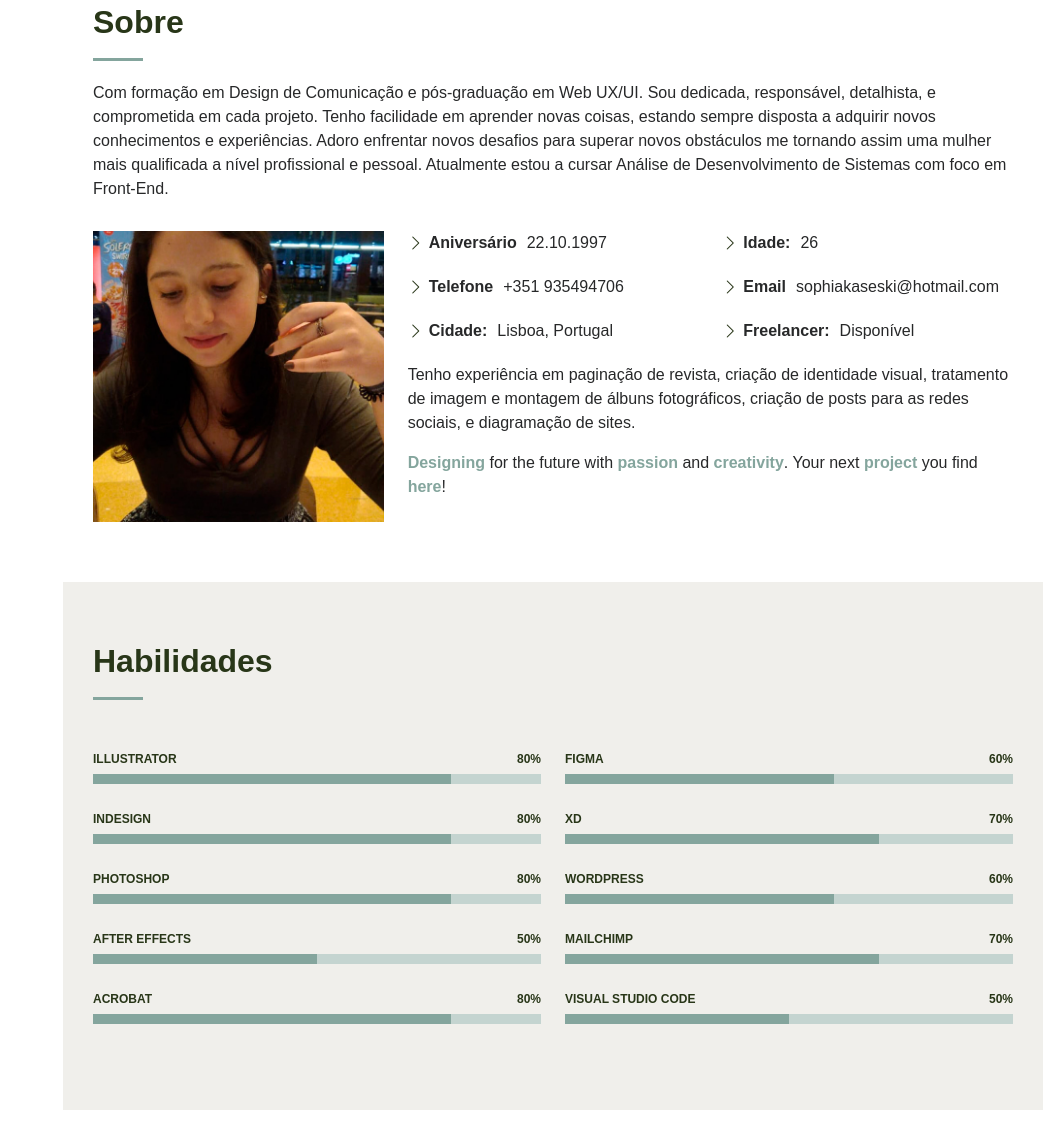
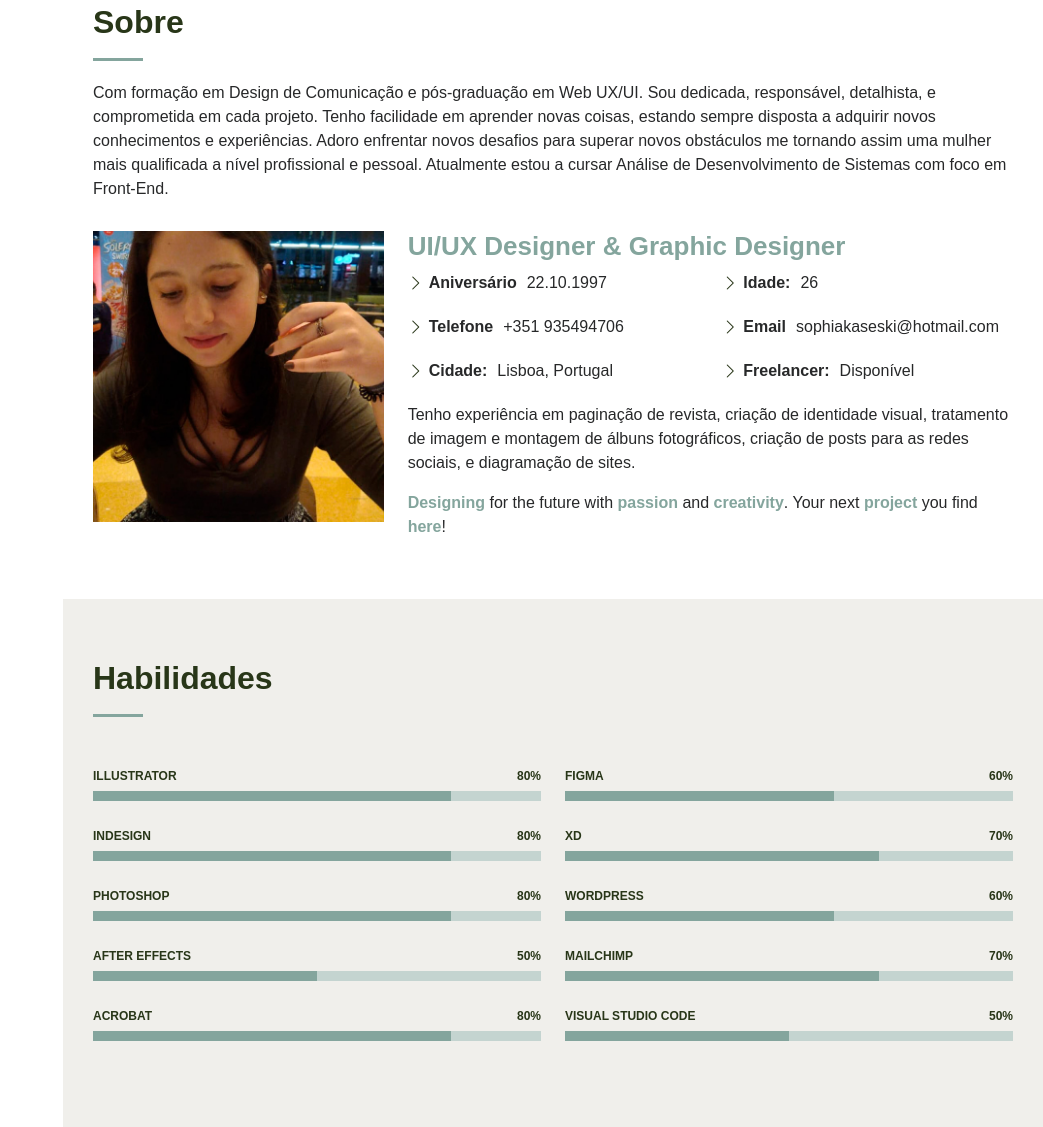
Before and after one commit to sophiakaseski/portfolio, a plain HTML site: page index.html in a window 1280 px wide. Shown: the part 857-1984 px from the top of the page, without its empty margins (237-1280 px from the left). Drawn offline with Linux system fonts and the light colour scheme.

```diff
--- a/assets/css/style.css
+++ b/assets/css/style.css
@@ -349,7 +349,7 @@ section {
 .about .content h3 {
   font-weight: 700;
   font-size: 26px;
-  color: #283618;
+  color: #84A59D;
 }
 
 .about .content ul {
--- a/index.html
+++ b/index.html
@@ -103,7 +103,7 @@
             <img src="assets/img/profile-img.jpg" class="img-fluid" alt="Esta é uma foto da designer.">
           </div>
           <div class="col-lg-8 pt-4 pt-lg-0 content" data-aos="fade-left">
-
+<h3>UI/UX Designer &amp; Graphic Designer</h3>
 
             <div class="row">
               <div class="col-lg-6">
@@ -534,7 +534,7 @@
               <div class="phone">
                 <i class="bi bi-phone"></i>
                 <h4>Telefone:</h4>
-                <p>+351 935494706</p>
+                <p>+351 935 494 706</p>
               </div>
 
 
```
